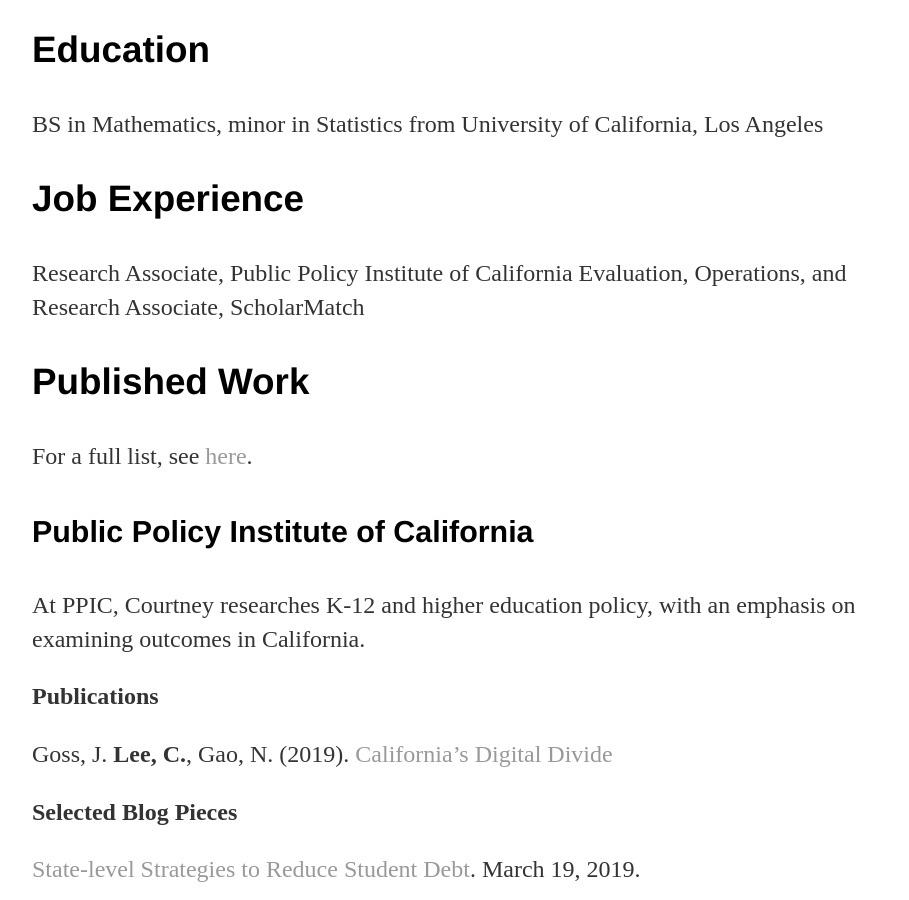
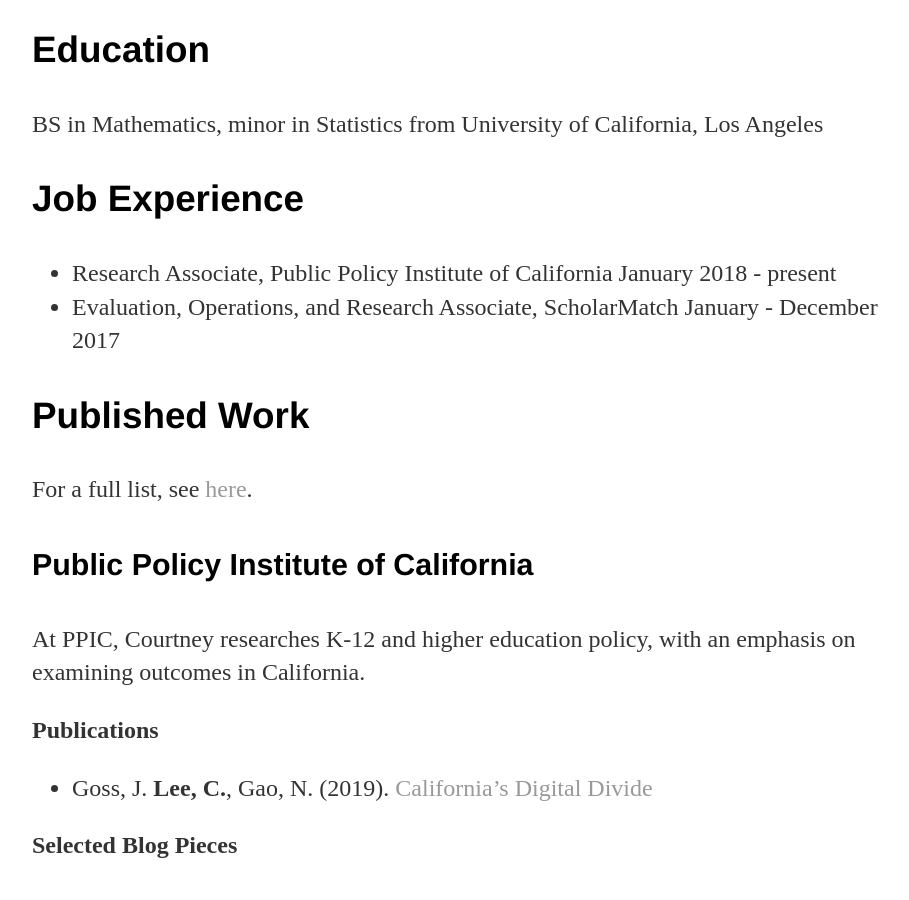
Before and after one commit to leecourt98/leecourt98.github.io, a Jekyll site: the page built from cv/index.md, in a window 1280 px wide and 900 px high, scrolled down 302 px. Shown: the whole window, without its empty margins (160-1069 px from the left). Built offline with Jekyll 4.4.1, drawn with Linux system fonts in a browser that asks for light colours.

Commit message:
Update index.md

```diff
--- a/cv/index.md
+++ b/cv/index.md
@@ -12,8 +12,10 @@
 BS in Mathematics, minor in Statistics from University of California, Los Angeles
 
 ### Job Experience
-Research Associate, Public Policy Institute of California
-Evaluation, Operations, and Research Associate, ScholarMatch
+* Research Associate, Public Policy Institute of California
+    January 2018 - present
+* Evaluation, Operations, and Research Associate, ScholarMatch
+    January - December 2017
 
 ### Published Work
 For a full list, see [here](link tbd).
@@ -24,28 +26,27 @@
 
 **Publications**
 
-Goss, J. **Lee, C.**, Gao, N. (2019). [California's Digital Divide](https://www.ppic.org/publication/californias-digital-divide/)
+* Goss, J. **Lee, C.**, Gao, N. (2019). [California's Digital Divide](https://www.ppic.org/publication/californias-digital-divide/)
 
 **Selected Blog Pieces**
 
-[State-level Strategies to Reduce Student Debt](https://www.ppic.org/blog/state-level-strategies-to-reduce-student-debt/). March 19, 2019.
+* [State-level Strategies to Reduce Student Debt](https://www.ppic.org/blog/state-level-strategies-to-reduce-student-debt/). March 19, 2019.
 
-[Standardized Testing and College Eligibility](http://www.ppic.org/blog/standardized-testing-and-college-eligibility/). (with Jacob Jackson). October 11, 2018.
+* [Standardized Testing and College Eligibility](http://www.ppic.org/blog/standardized-testing-and-college-eligibility/). (with Jacob Jackson). October 11, 2018.
 
-[Year-Round Support for Low-Income Students](http://www.ppic.org/blog/year-round-support-for-low-income-students/). August 23, 2018.
+* [Year-Round Support for Low-Income Students](http://www.ppic.org/blog/year-round-support-for-low-income-students/). August 23, 2018.
 
-[Encouraging Full-Time Enrollment to Boost College Graduation Rates](http://www.ppic.org/blog/encouraging-full-time-enrollment-to-boost-college-graduation-rates/). June 15, 2018.
+* [Encouraging Full-Time Enrollment to Boost College Graduation Rates](http://www.ppic.org/blog/encouraging-full-time-enrollment-to-boost-college-graduation-rates/). June 15, 2018.
 
-[The Rising Cost of College: Student Fees](http://www.ppic.org/blog/rising-cost-college-student-fees/). (with Jacob Jackson) March 14, 2018.
+* [The Rising Cost of College: Student Fees](http://www.ppic.org/blog/rising-cost-college-student-fees/). (with Jacob Jackson) March 14, 2018.
 
----
 #### Los Angeles Times
 
 At the Los Angeles Times, Courtney researched a few Los Angeles County cities’ efforts in using data to inform bicycle infrastructure implementation.
 
-Long Beach Touts a Steady Growth in Cycling. May 19, 2015.
+* Long Beach Touts a Steady Growth in Cycling. May 19, 2015.
 [http://www.latimes.com/local/california/la-me-california-commute-20150519-story.html](http://www.latimes.com/local/california/la-me-california-commute-20150519-story.html) + [Print Edition Graphics](http://courtneylee.net/blog/2018/10/28/longbeach-visuals)
 
-LA City’s Expanding Bikeways. December 9, 2014.
+* LA City’s Expanding Bikeways. December 9, 2014.
 Produced with Armand Emamdjomeh and Doug Smith.
 [http://graphics.latimes.com/la-city-bikeways/](http://graphics.latimes.com/la-city-bikeways/)
```
